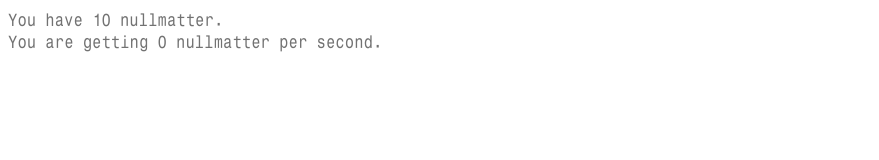
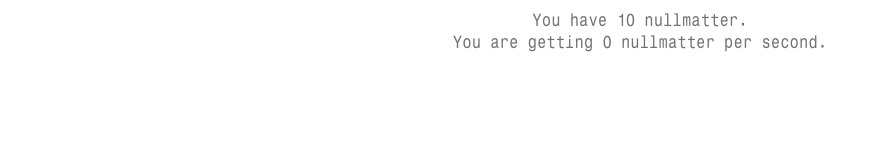
Before and after one commit to Nullmatter-Dimensions/Nullmatter-Dimensions.github.io, a plain HTML site: page index.html in a window 1280 px wide. Shown: the whole page, without its empty margins (0-879 px from the left). Drawn offline with Linux system fonts and the light colour scheme.

Commit message:
Update style.css

```diff
--- a/stylesheets/style.css
+++ b/stylesheets/style.css
@@ -7,5 +7,5 @@ body {
     background-color: #fff;
     font-family: Typewriter;
     color: #727272;
-    font-weight: 300;
+    text-align: center;
 }
```
